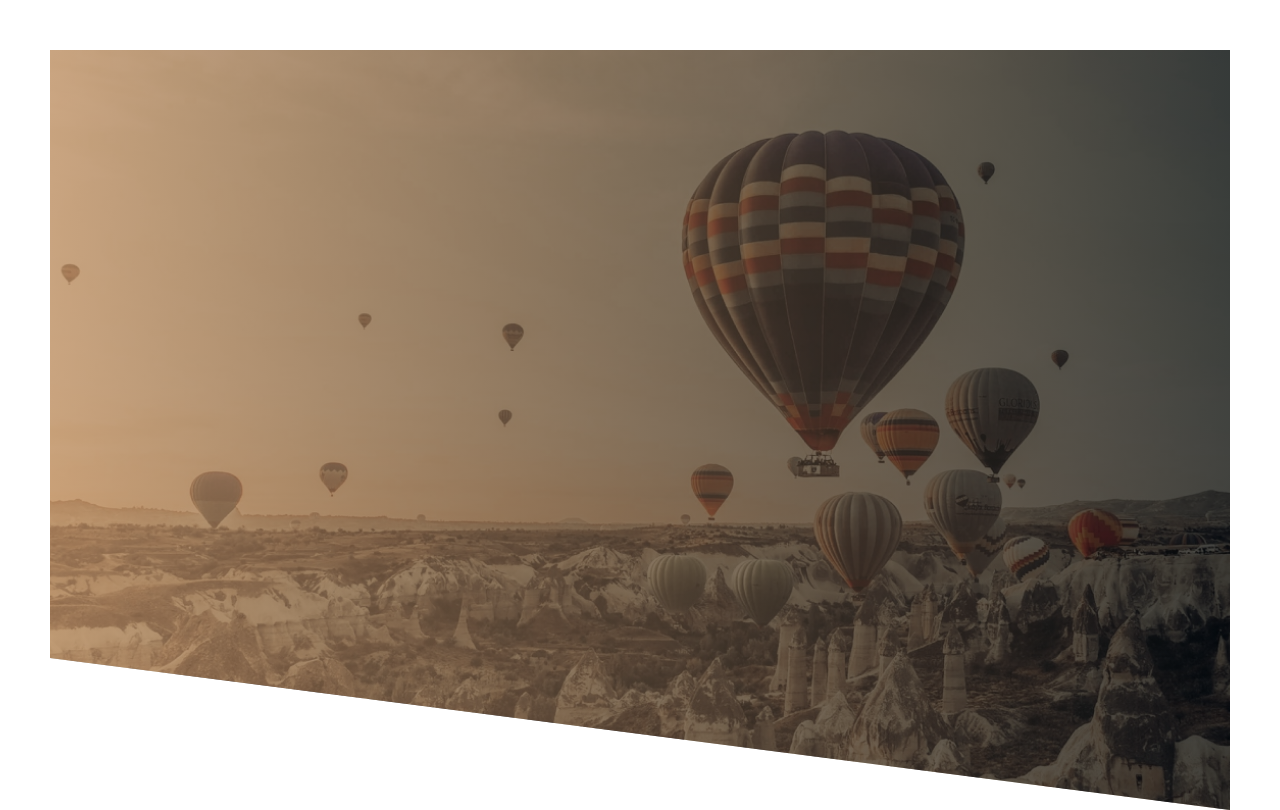
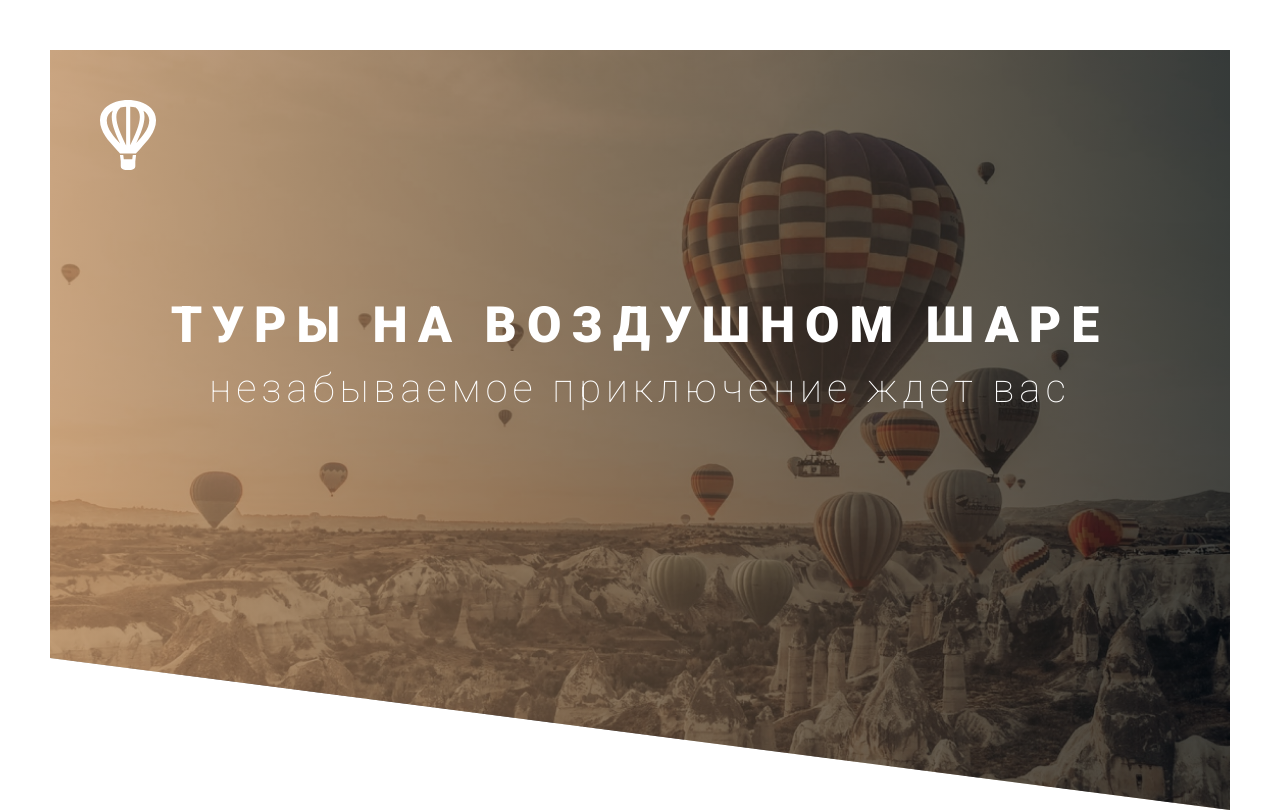
Before and after one commit to Quadath/layout-1, a website: page src/index.html in a window 1280 px wide. Drawn offline with Linux system fonts and the light colour scheme.

Commit message:
header_box titles

```diff
--- a/src/index.html
+++ b/src/index.html
@@ -1,18 +1,28 @@
 <!DOCTYPE html>
 <html lang="en">
+
 <head>
     <meta charset="UTF-8">
     <meta http-equiv="X-UA-Compatible" content="IE=edge">
     <meta name="viewport" content="width=device-width, initial-scale=1.0">
     <link rel="stylesheet" href="css/style.css">
-    <link href="https://fonts.googleapis.com/css2?family=Roboto:wght@100;300;400;500;700;900&display=swap" rel="stylesheet">
+    <link href="https://fonts.googleapis.com/css2?family=Roboto:wght@100;300;400;500;700;900&display=swap"
+        rel="stylesheet">
     <title>Ballons</title>
 </head>
+
 <body>
     <div class="container">
         <header class="header">
-
+            <img src="icons/Icon-logo.svg" alt="воздушный шар" class="header__logo">
+            <div class="header__box">
+                <h1 class="title-first">
+                    <span class="title-first__main">ТУРЫ НА ВОЗДУШНОМ ШАРЕ</span>
+                    <span class="title-first__secondary">незабываемое приключение ждет вас</span>
+                </h1>
+            </div>
         </header>
     </div>
 </body>
+
 </html>
--- a/src/sass/style.sass
+++ b/src/sass/style.sass
@@ -18,6 +18,36 @@ body
     width: 100%
 
 .header
+    position: relative
     height: 95vh
     background: linear-gradient(90.05deg, rgba(186, 133, 84, 0.7) 0.03%, rgba(1, 1, 1, 0.7) 99.94%), url('../img/header-bg.jpg') center / cover no-repeat
     clip-path: polygon(0% 0%, 100% 0%, 100% 100%, 0% 80%)
+    &__logo
+        height: 70px
+        width: 56px
+        position: absolute
+        left: 50px
+        top: 50px
+    &__box
+        position: absolute
+        top: 40%
+        left: 50%
+        transform: translate(-50%, -50%)
+        width: 100%
+.title-first
+    color: white
+    text-align: center
+    &__main
+        display: block
+        font-weight: 800
+        font-size: 50px
+        line-height: 60px
+        letter-spacing: 10px
+        text-transform: uppercase
+        margin-bottom: 10px
+    &__secondary
+        display: block
+        font-weight: 100
+        font-size: 40px
+        line-height: 48px
+        letter-spacing: 5px
```
Also changed, not shown: src/css/style.css, src/css/style.min.css, src/icons/Icon-logo.svg (added).
